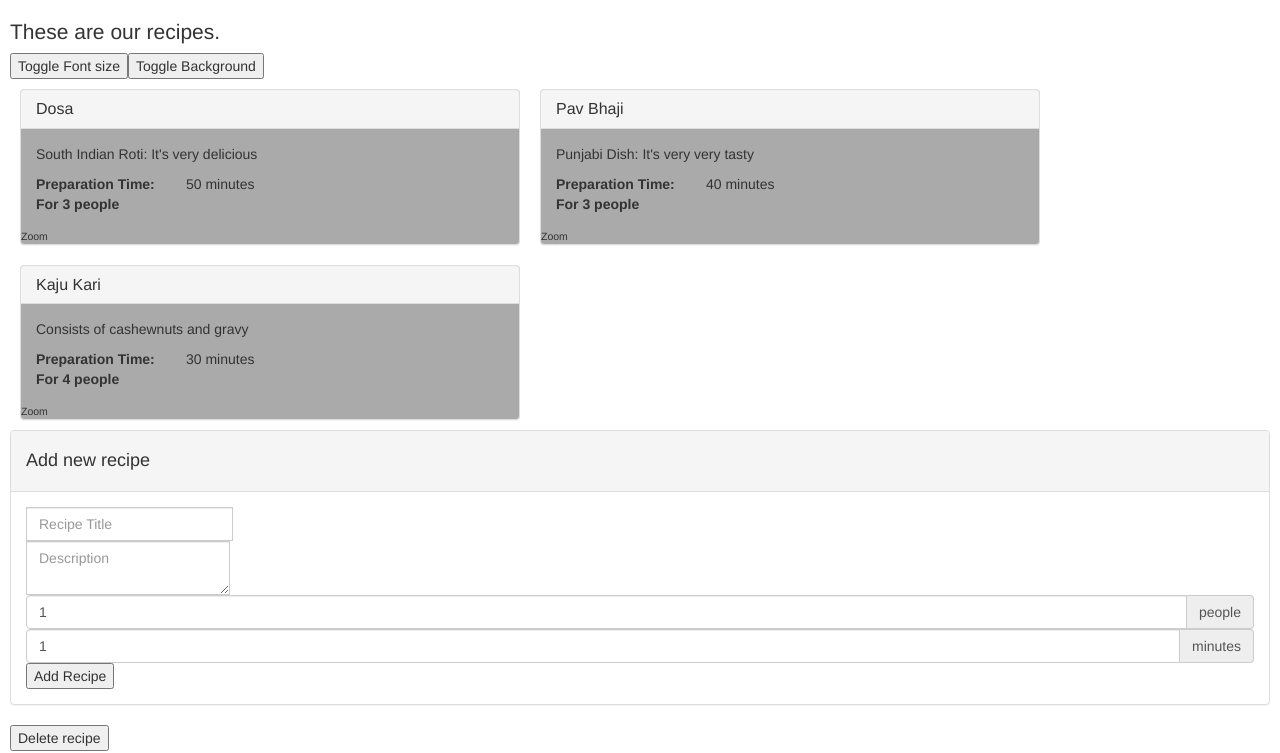
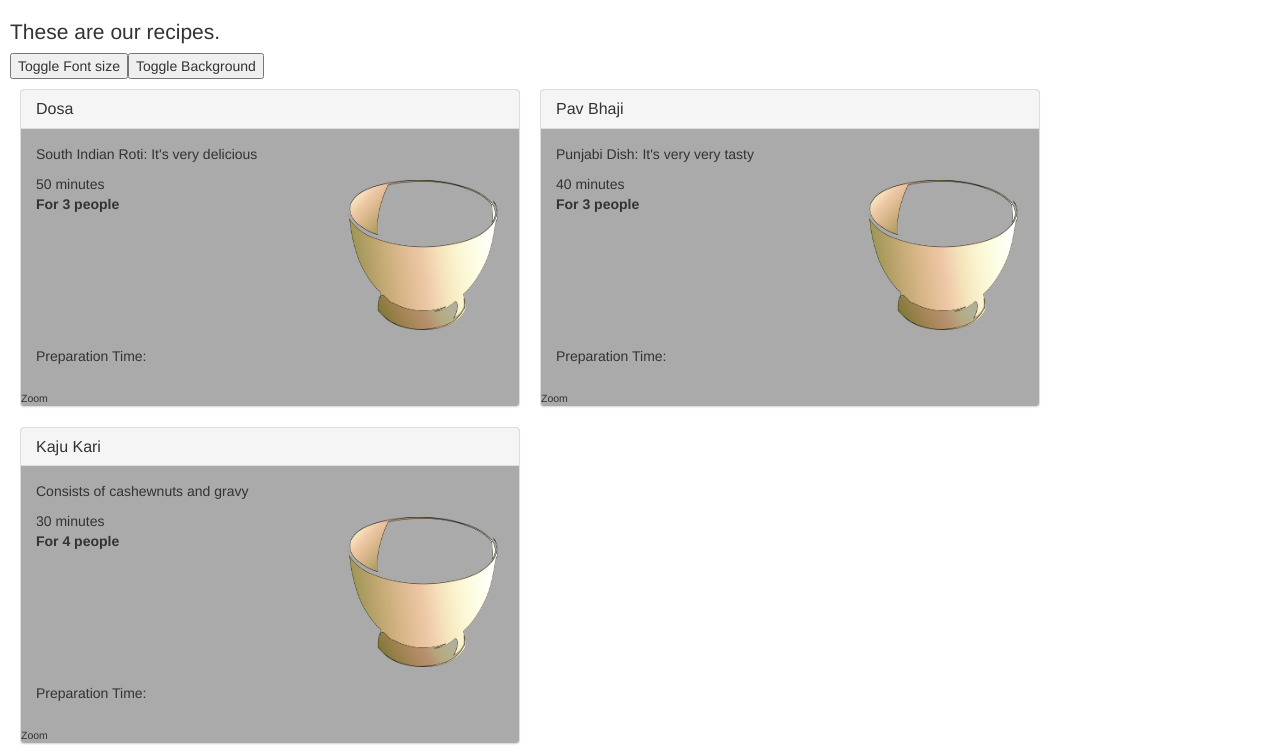
Before and after one commit to divijshrivastava/RecipeApp, an Angular app: page / in a window 1280 px wide. Shown: the top 753 px of the page. Built offline with nearby package versions, Linux system fonts and the light colour scheme.

Commit message:
Cleaned styles. Commit 5.7

```diff
--- a/src/app/components/recipe-list/recipe-list.component.css
+++ b/src/app/components/recipe-list/recipe-list.component.css
@@ -7,6 +7,10 @@ h1{
     font-size: 150%;
 }
 
+div.newrecipe{
+    max-width: 500px;
+}
+
 .dk{
     font-size: 80%;
 }
--- a/src/app/components/recipe-list/recipe-list.component.html
+++ b/src/app/components/recipe-list/recipe-list.component.html
@@ -9,7 +9,7 @@
 [recipe]=" recipe " (zoomIn)="zoomClicked(recipe)"> // if zoomIn event is fired.
 </app-recipe-summary>
 <div style="clear:both">
-  <div class="panel panel-default">
+  <div class="newrecipe panel panel-default">
     <div class="panel-heading">
       <h4>Add new recipe</h4>
     </div>
--- a/src/app/components/recipe-summary/recipe-summary.component.css
+++ b/src/app/components/recipe-summary/recipe-summary.component.css
@@ -21,6 +21,12 @@ div.cover-photo-holder img {
   background-color: #aaa;
 }
 
+.data_title{
+  float:left;
+  width: 97%;
+  margin: 10px 0;
+}
+
 @media (min-width: 1024px) {
   .recipe {
     width: 500px;
--- a/src/app/components/recipe-summary/recipe-summary.component.html
+++ b/src/app/components/recipe-summary/recipe-summary.component.html
@@ -7,12 +7,12 @@
   </div>
   <div class="panel-body">
     <p>{{ recipe.description }}</p>
-    <div class=" cover-photo-holder " style="float:right" *ngIf="recipe.cover_photo">
+    <div class=" cover-photo-holder " style="float:right" >
       <img src="{{ recipe.cover_photo?recipe.cover_photo:'../assets/empty-bowl.png'}}"
       style="width: 150px; height: 150px; margin: 6px"
       />
     </div>
-    <div style="font-weight: bold; float: left; width: 150px">Preparation Time: </div>
+    <div class="data_title">Preparation Time: </div>
     <div>{{recipe.preparation_time}} minutes</div>
     <div style="font-weight: bold; width: 150px">For {{recipe.feeds_this_many}} people</div>
   </div>
```
